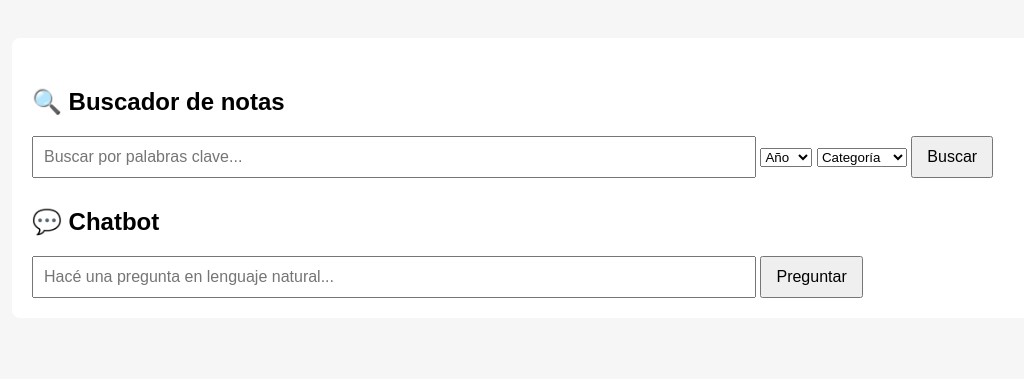
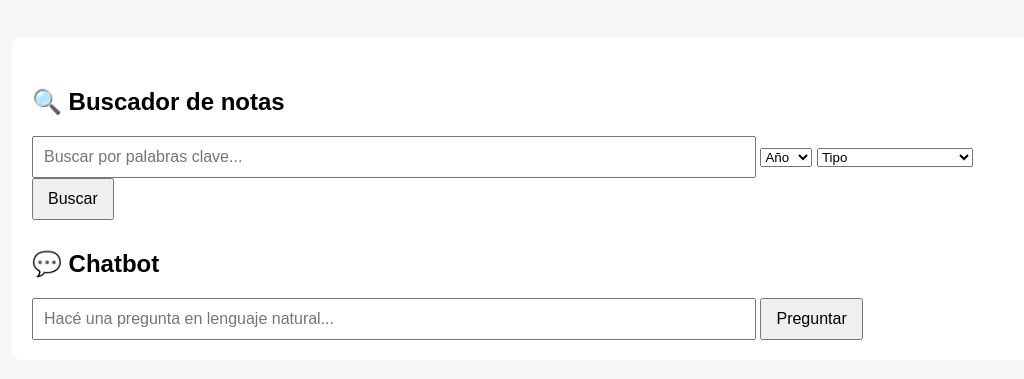
Before and after one commit to comunicacionjudicialcaba/chatbot-intranet-indexer, a Python web app: template templates/index.html in a window 1280 px wide. Shown: the top 379 px of the page, without its empty margins (108-1132 px from the left). Run offline with Jinja, Linux system fonts and the light colour scheme; the template is opened without the code that fills it, so the values that code supplies are empty.

Commit message:
Update index.html

```diff
--- a/templates/index.html
+++ b/templates/index.html
@@ -39,13 +39,22 @@
   <option>2023</option>
 </select>
 
-<select id="category">
-  <option value="">Categoría</option>
-  <option value="plenario">Plenario</option>
-  <option value="corte">Cortes</option>
-  <option value="turno">Turnos</option>
-  <option value="concurso">Concursos</option>
-  <option value="obra social">Obra social</option>
+<select id="tipo" onchange="toggleSeccion()">
+  <option value="">Tipo</option>
+  <option>Artículo</option>
+  <option>Búsqueda de personal</option>
+  <option>Capacitaciones</option>
+  <option>Videos</option>
+</select>
+
+<select id="seccion" style="display:none">
+  <option value="">Sección</option>
+  <option>Avisos Generales</option>
+  <option>Gestión</option>
+  <option>Justicia Solidaria</option>
+  <option>Beneficios y Becas</option>
+  <option>Torneos y Concursos</option>
+  <option>Especiales</option>
 </select>
 
 <button onclick="search(1)">Buscar</button>
@@ -67,6 +76,12 @@
 
 <script>
 // -------- BUSCADOR --------
+
+function toggleSeccion(){
+  const tipo = document.getElementById("tipo").value;
+  document.getElementById("seccion").style.display =
+    tipo === "Artículo" ? "inline" : "none";
+}
 
 function search(page=1){
   const q = document.getElementById("searchq").value.trim();
```
